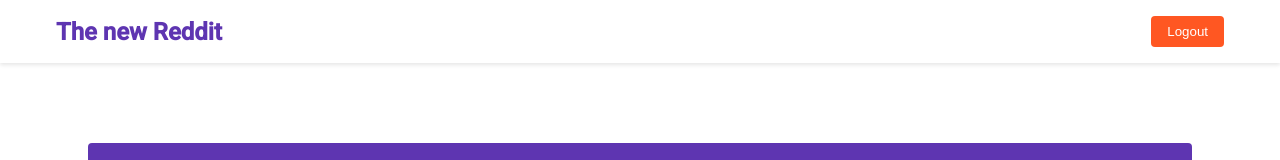
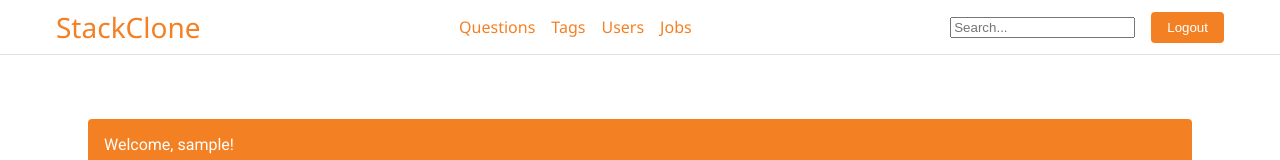
Before and after one commit to Bootcamp-FS07/Practica-Final-Paulo-Tintaya, an Angular app: page /feed in a window 1280 px wide. Shown: the top 160 px of the page. Built offline with nearby package versions, Linux system fonts and the light colour scheme; no server answers; sample sign-in values are in the browser's storage.

Commit message:
fead(header): conditionally display header content based on route

```diff
--- a/src/app/core/components/header/header.component.css
+++ b/src/app/core/components/header/header.component.css
@@ -1,29 +1,60 @@
 .header {
   background-color: var(--header-bg, #ffffff);
-  padding: 1rem 0;
-  box-shadow: 0 2px 4px rgba(0,0,0,0.1);
-  margin-bottom: 1rem;
+  border-bottom: 1px solid var(--border-color);
+  padding: 0.5rem 0;
+  font-family: var(--font-sans);
 }
 
 .header-container {
+  max-width: 1200px;
+  margin: 0 auto;
   display: flex;
+  align-items: center;
   justify-content: space-between;
-  align-items: center;
+  padding: 0 1rem;
+  flex-wrap: wrap; /* allows wrapping on small screens */
 }
 
-.logo {
-  font-size: 1.5rem;
-  font-weight: bold;
+.logo a {
+  font-size: 1.75rem;
   color: var(--primary-color);
+  text-decoration: none;
 }
 
-.welcome {
-  font-size: 1rem;
-  color: var(--text-color);
+.nav {
+  display: flex;
+  align-items: center;
+  gap: 1rem;
 }
 
+/* Header actions (like search and logout) */
+.header-actions {
+  display: flex;
+  align-items: center;
+  gap: 1rem;
+}
+
+/* Media Query: Adjust layout for screens smaller than 600px */
+@media (max-width: 600px) {
+  .header-container {
+    flex-direction: column;
+    align-items: center;
+    text-align: center;
+  }
+
+  .nav {
+    margin: 0.5rem 0;
+  }
+
+  .header-actions {
+    flex-direction: column;
+    gap: 0.5rem;
+  }
+}
+
+
 .logout-button {
-  background-color: var(--accent-color);
+  background-color: var(--primary-color);
   color: #fff;
   border: none;
   padding: 0.5rem 1rem;
--- a/src/app/core/components/header/header.component.html
+++ b/src/app/core/components/header/header.component.html
@@ -1,8 +1,17 @@
 <header class="header">
-  <div class="container header-container">
-    <div class="logo">The new Reddit</div>
-    <nav>
+  <div class="header-container">
+    <div class="logo">
+      <a routerLink="/">StackClone</a>
+    </div>
+    <nav class="nav" *ngIf="showFullHeader">
+      <a routerLink="/questions">Questions</a>
+      <a routerLink="/tags">Tags</a>
+      <a routerLink="/users">Users</a>
+      <a routerLink="/jobs">Jobs</a>
+    </nav>
+    <div class="header-actions" *ngIf="showFullHeader">
+      <input type="text" placeholder="Search..." class="search-input" />
       <button (click)="logout()" class="logout-button">Logout</button>
-    </nav>
+    </div>
   </div>
 </header>
--- a/src/app/core/components/header/header.component.ts
+++ b/src/app/core/components/header/header.component.ts
@@ -1,7 +1,8 @@
 import { Component } from '@angular/core';
-import { Router } from '@angular/router';
+import { Router, NavigationEnd } from '@angular/router';
 import { AuthService } from '../../services/auth/auth.service';
 import { CommonModule } from '@angular/common';
+import { filter } from 'rxjs/operators';
 
 @Component({
   selector: 'app-header',
@@ -11,7 +12,15 @@
   styleUrls: ['./header.component.css']
 })
 export class HeaderComponent {
-  constructor(public authService: AuthService, private router: Router) {}
+  showFullHeader = true;
+
+  constructor(public authService: AuthService, private router: Router) {
+    this.router.events.pipe(
+      filter(event => event instanceof NavigationEnd)
+    ).subscribe((event: NavigationEnd) => {
+      this.showFullHeader = !event.url.includes('/auth');
+    });
+  }
 
   get currentUser() {
     const user = localStorage.getItem('user');
--- a/src/styles.css
+++ b/src/styles.css
@@ -1,20 +1,23 @@
 @import './app/shared/styles/shared-styles.scss';
 
 :root {
-  --primary-color: #5e35b1;      /* Deep purple */
-  --primary-light: #8e24aa;      /* Lighter purple */
-  --primary-dark: #311b92;       /* Dark purple */
-  --accent-color: #ff5722;       /* Vivid orange */
+  --primary-color: #f48024;      /* Stack Overflow orange */
+  --primary-light: #f7a46c;      /* Lighter orange for hover */
+  --primary-dark: #c25e14;       /* Darker orange for emphasis */
+  --accent-color: #232629;       /* Dark text for accents */
   --background-color: #ffffff;   /* Clean white background */
-  --text-color: #212121;         /* Dark text */
-  --border-color: #e0e0e0;       /* Light gray borders */
+  --text-color: #333333;
+  --border-color: #e0e0e0;
+  --header-bg: #ffffff;          /* White header */
+  --font-sans: 'Segoe UI', Tahoma, Geneva, Verdana, sans-serif;
+  --font-mono: 'Consolas', 'Courier New', monospace;
 }
 
 
 html, body {
   height: 100%;
   margin: 0;
-  font-family: Roboto, "Helvetica Neue", sans-serif;
+  font-family: var(--font-sans);
   background-color: var(--background-color);
   color: var(--text-color);
 }
@@ -36,3 +39,10 @@
 a:hover {
   text-decoration: underline;
 }
+
+code, pre {
+  font-family: var(--font-mono);
+  background-color: #f4f4f4;
+  padding: 0.2rem 0.4rem;
+  border-radius: 3px;
+}
```
